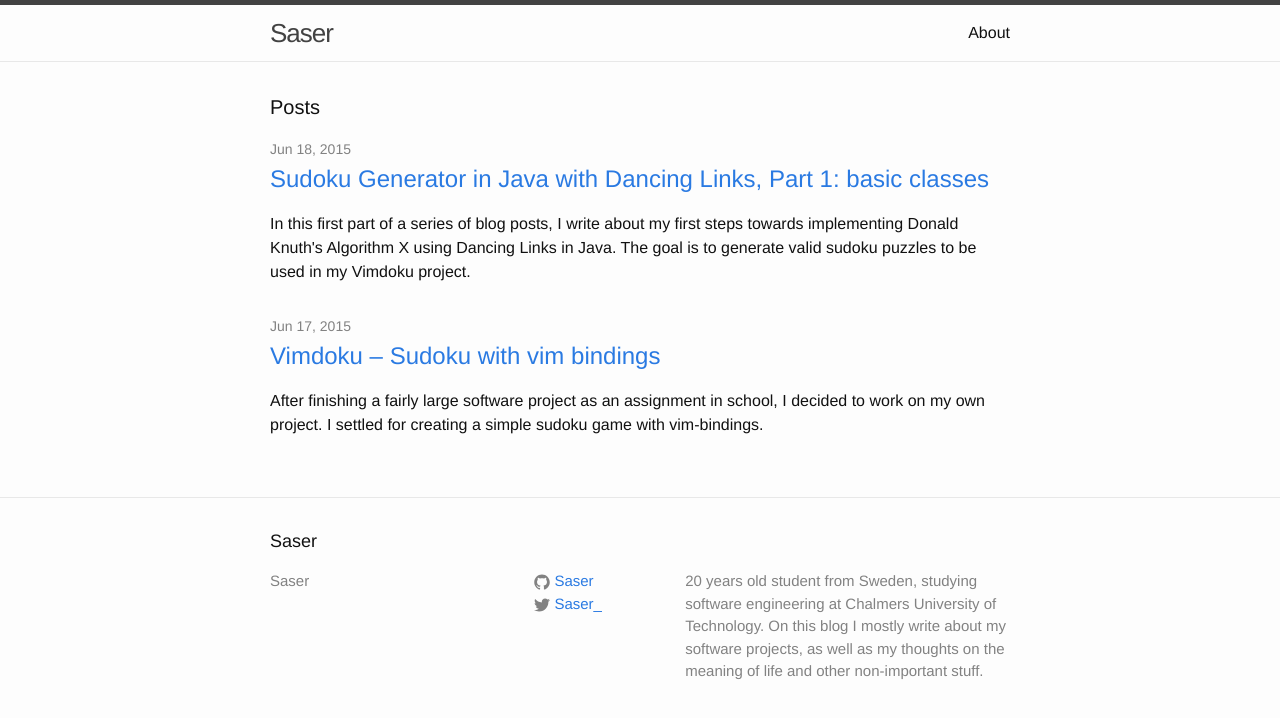
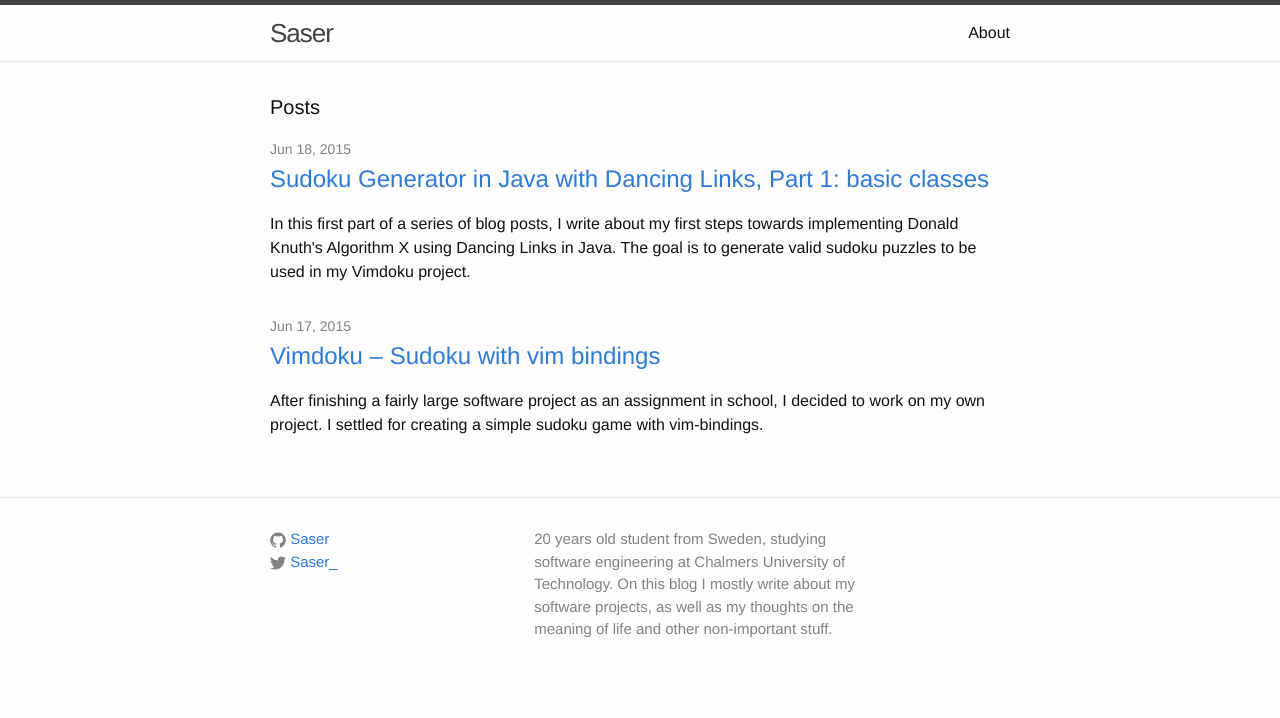
Before and after one commit to Saser/saser.github.io, a Jekyll site: the page built from index.html, in a window 1280 px wide. Shown: the top 718 px of the page. Built offline with Jekyll 4.4.1, drawn with Linux system fonts in a browser that asks for light colours.

Commit message:
Removes some stuff from the footer

```diff
--- a/_includes/footer.html
+++ b/_includes/footer.html
@@ -2,17 +2,17 @@
 
   <div class="wrapper">
 
-    <h2 class="footer-heading">{{ site.title }}</h2>
+    <!-- <h2 class="footer-heading">{{ site.title }}</h2> -->
 
     <div class="footer-col-wrapper">
+      <!-- <div class="footer-col  footer-col-1"> -->
+      <!--   <ul class="contact-list"> -->
+      <!--     <li>{{ site.title }}</li> -->
+      <!--     <li><a href="mailto:{{ site.email }}">{{ site.email }}</a></li> -->
+      <!--   </ul> -->
+      <!-- </div> -->
+
       <div class="footer-col  footer-col-1">
-        <ul class="contact-list">
-          <li>{{ site.title }}</li>
-          <li><a href="mailto:{{ site.email }}">{{ site.email }}</a></li>
-        </ul>
-      </div>
-
-      <div class="footer-col  footer-col-2">
         <ul class="social-media-list">
           {% if site.github_username %}
           <li>
```
